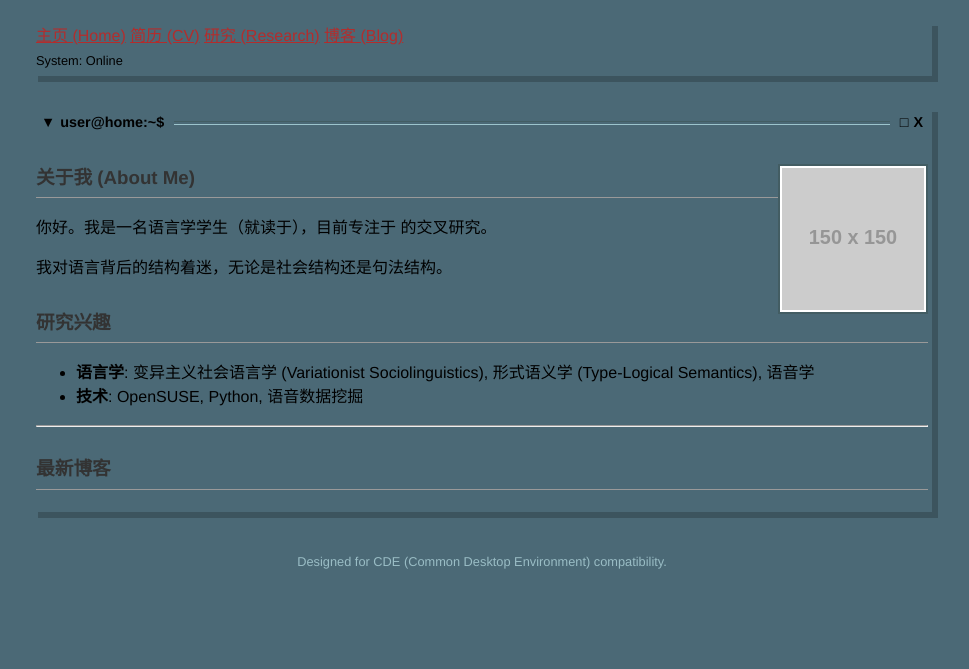
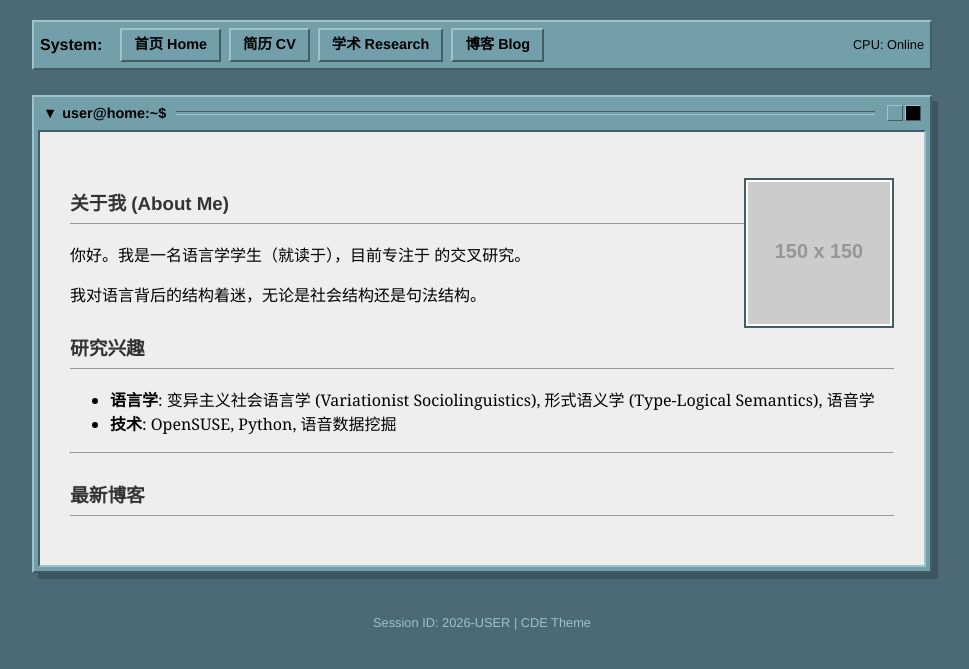
Before and after one commit to ZJWXTHB/zjwxthb.github.io, a Jekyll site: the page built from index.md, in a window 1280 px wide. Shown: the top 669 px of the page, without its empty margins (158-1127 px from the left). Built offline with Jekyll 4.4.1, drawn with Linux system fonts in a browser that asks for light colours.

Commit message:
Refactor layout and update title structure

```diff
--- a/_layouts/default.html
+++ b/_layouts/default.html
@@ -22,30 +22,33 @@
 
   <div class="container">
 
-    <div class="window bevel-out">
-      <div class="nav-bar">
-        <a href="/" class="cde-btn">主页 (Home)</a>
-        <a href="/cv" class="cde-btn">简历 (CV)</a>
-        <a href="/publications" class="cde-btn">研究 (Research)</a>
-        <a href="/blog" class="cde-btn">博客 (Blog)</a>
-        <div style="flex-grow: 1;"></div> <span style="font-size: 0.8em; align-self: center;">System: Online</span>
-      </div>
+    <div class="front-panel cde-outset">
+      <div style="font-weight:bold; margin-right:10px;">System:</div>
+      <a href="/" class="nav-btn">首页 Home</a>
+      <a href="/cv" class="nav-btn">简历 CV</a>
+      <a href="/publications" class="nav-btn">学术 Research</a>
+      <a href="#blog" class="nav-btn">博客 Blog</a>
+      <div style="flex-grow:1;"></div>
+      <div style="font-size:0.8em;">CPU: Online</div>
     </div>
 
-    <div class="window bevel-out">
+    <div class="window cde-outset">
+
       <div class="title-bar">
-        <span>▼</span> <span style="margin-left: 5px;">
-            {% if page.title %}{{ page.title }}{% else %}Viewer{% endif %}
+        <span>▼</span>
+        <span style="margin-left:5px;">
+          {% if page.title %}{{ page.title }}{% else %}Text Editor{% endif %}
         </span>
-        <div class="title-grip"></div> <span>□</span> <span style="margin-left:5px;">X</span> </div>
+        <div class="title-grip"></div> <span class="win-ctrl"></span> <span class="win-ctrl" style="background:#000;"></span> </div>
 
-      <div class="window-content bevel-in markdown-body">
+      <div class="content-pane cde-inset markdown-body">
         {{ content }}
       </div>
+
     </div>
 
-    <footer style="text-align: center; color: #9abdc5; font-size: 0.8em;">
-      <p>Designed for CDE (Common Desktop Environment) compatibility.</p>
+    <footer>
+      <p>Session ID: 2026-USER | CDE Theme</p>
     </footer>
 
   </div>
```
Also changed, not shown: other parts of _layouts/default.html (+1 -1 lines).
